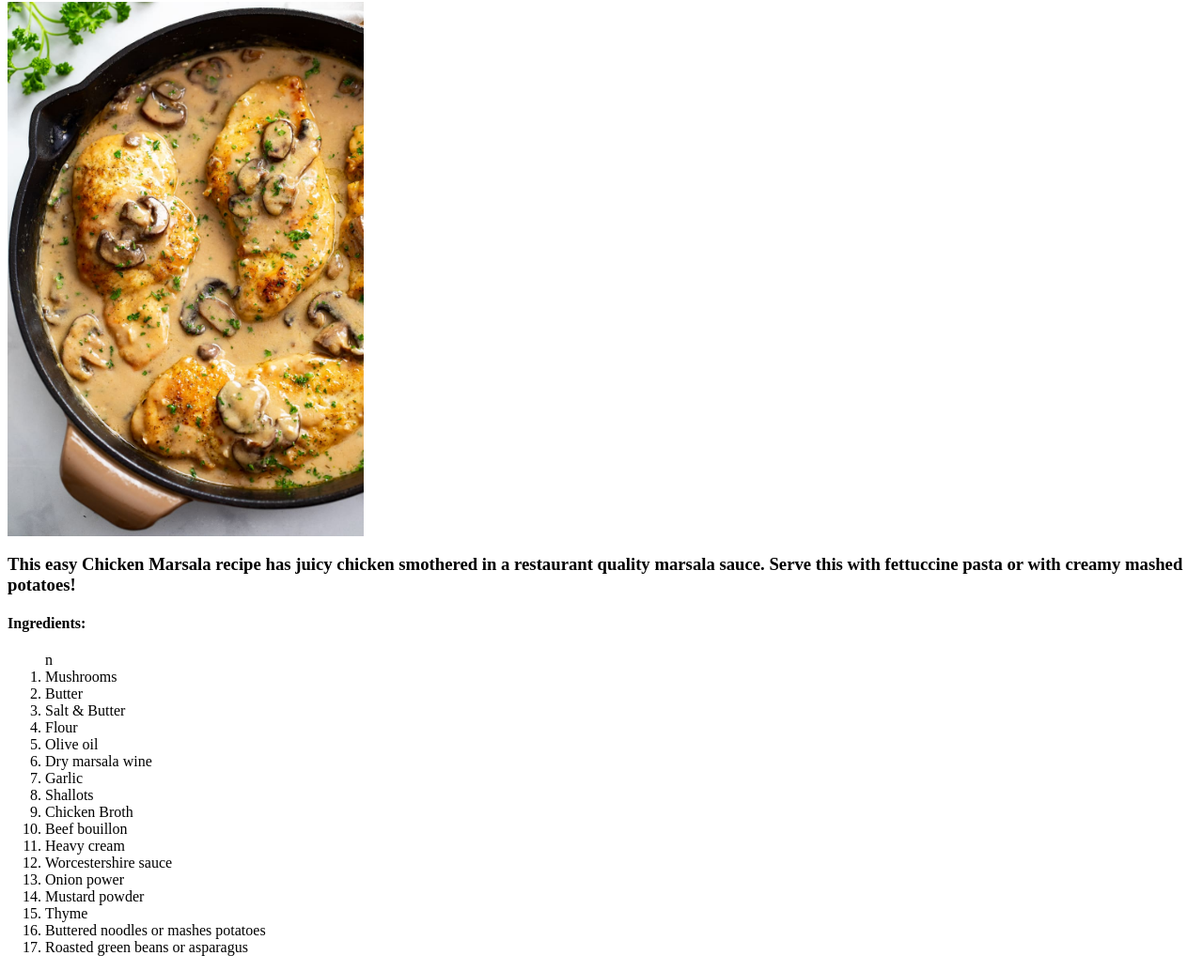
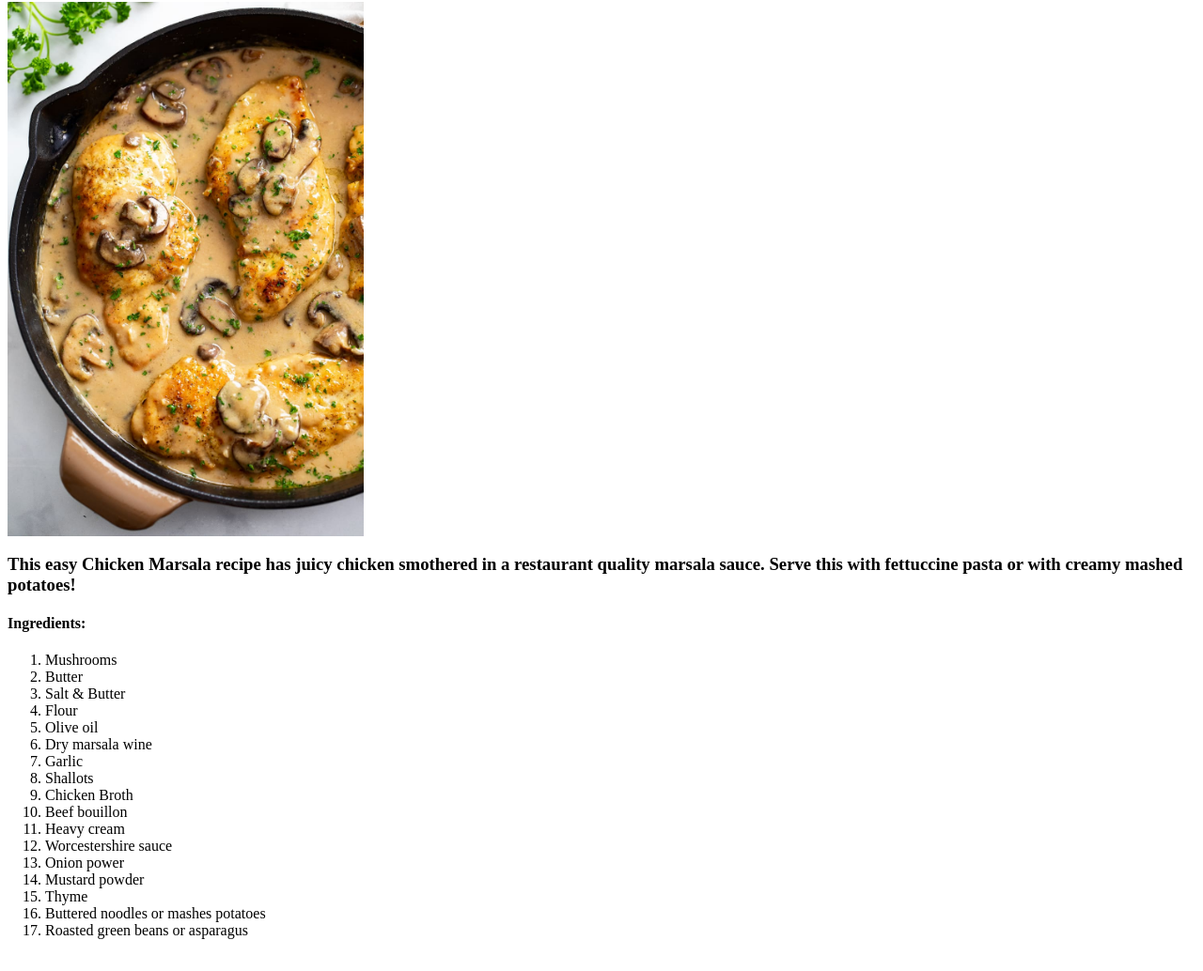
Before and after one commit to KennethBerglund/test-repo, a plain HTML site: page chicm.html in a window 1280 px wide. Shown: the part 64-1098 px from the top of the page at 94% size. Drawn offline with Linux system fonts and the light colour scheme.

```diff
--- a/chicm.html
+++ b/chicm.html
@@ -12,7 +12,7 @@
         smothered in a restaurant quality marsala sauce. Serve this
         with fettuccine pasta or with creamy mashed potatoes!</h3>
         <h4>Ingredients:</h4>
-        <ol> n
+        <ol>
             <li>Mushrooms</li>
             <li>Butter</li>
             <li>Salt & Butter </li>
```
